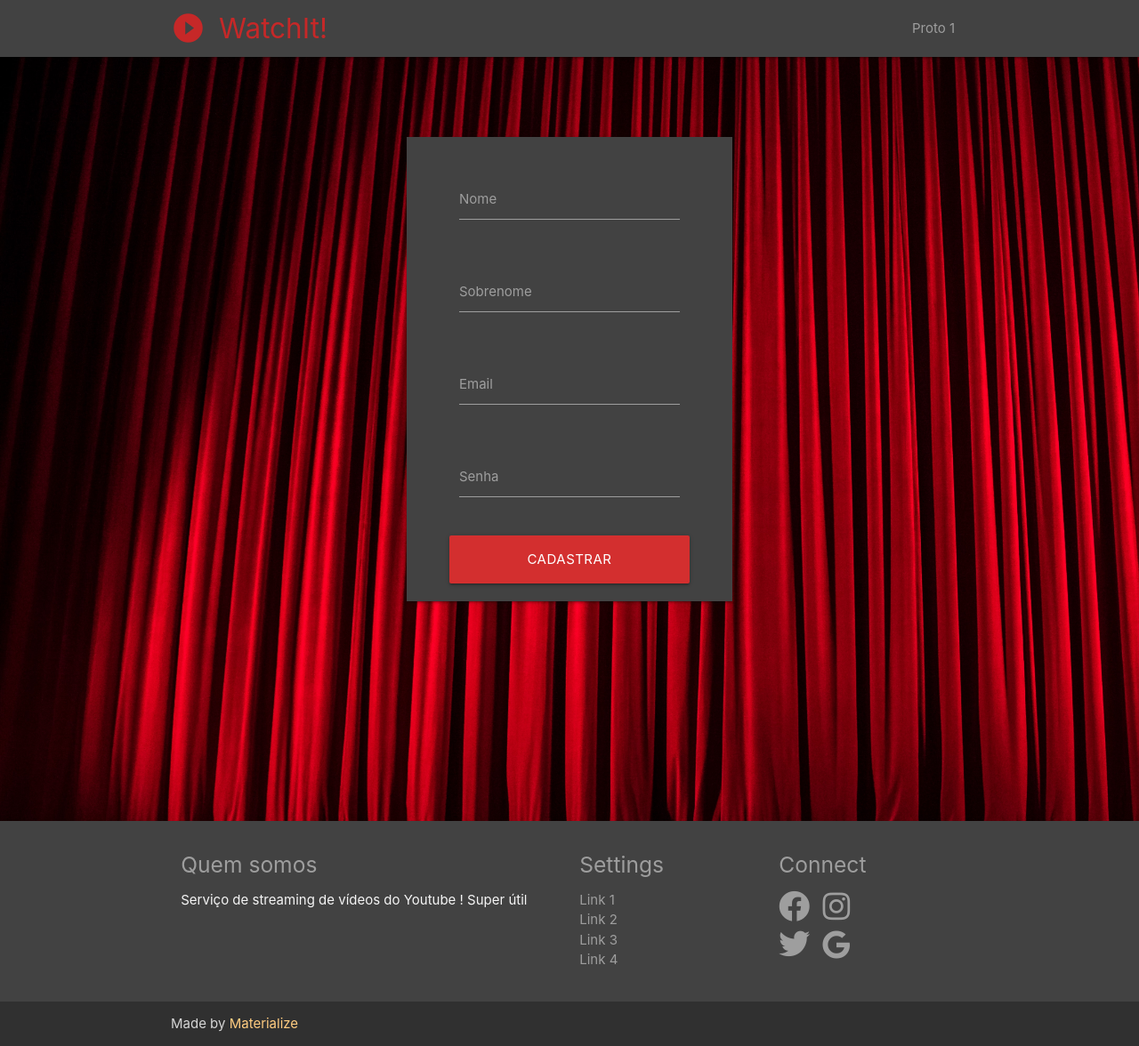
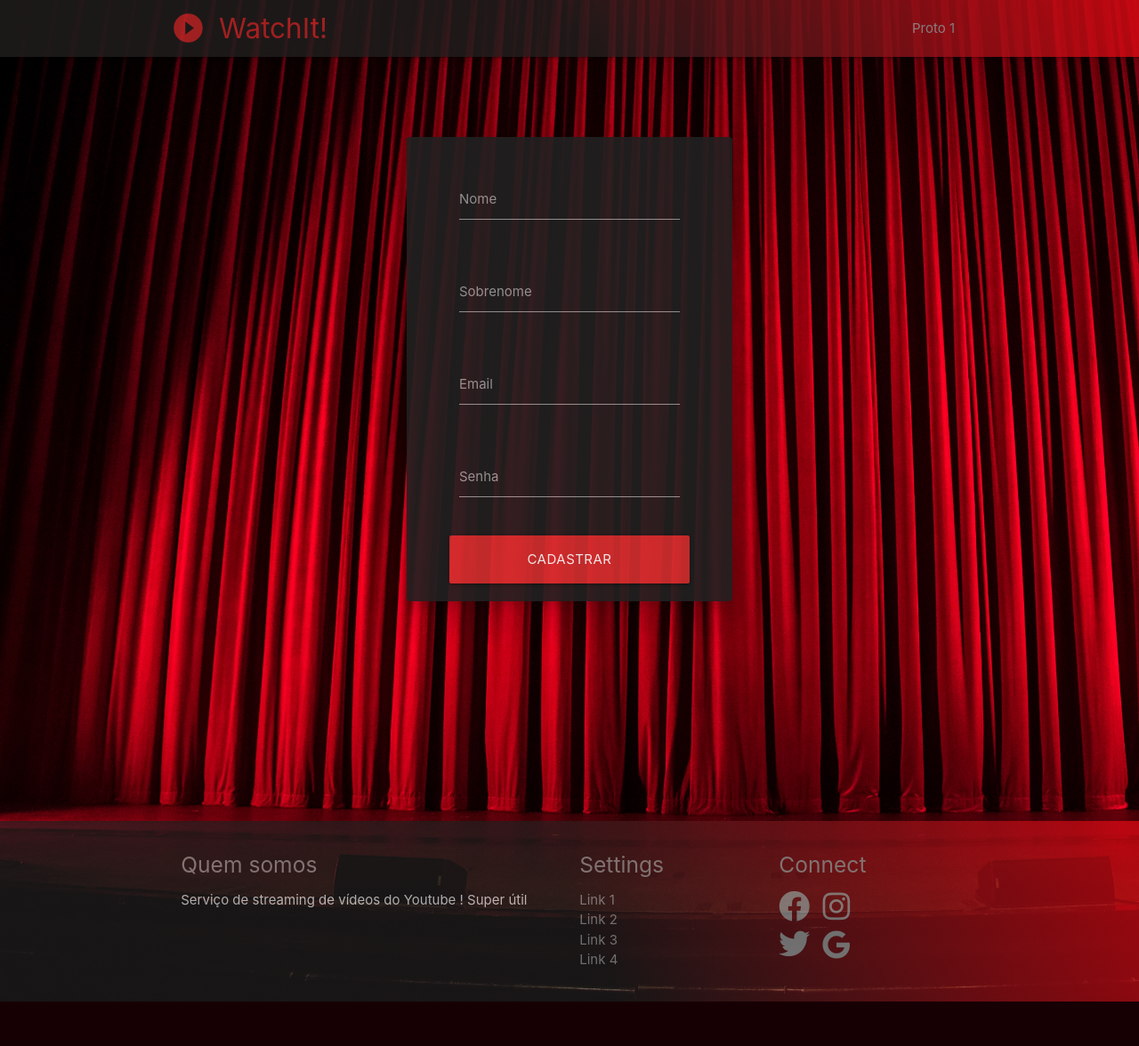
Before and after one commit to DBVeit/ProjetoExperienciaCriativa2, a PHP site: page /ProjetoExperienciaCriativa2/pages/cadastro.php in a window 1280 px wide. Shown: the whole page at 89% size. After the commit the page ends 1126 px from the top, so only its background shows below. Run offline with PHP 8.4, Linux system fonts and the light colour scheme; some libraries are stand-ins or nearby versions.

Commit message:
front update

```diff
--- a/css/style.css
+++ b/css/style.css
@@ -17,17 +17,14 @@ body {
   display: flex;
   min-height: 100vh;
   flex-direction: column;
+  background-image:url("../img/teather.jpg") ;
+  background-size: cover;
 }
 
 main {
   flex: 1 0 auto;
 }
 
-body {
-  background-image: url("../img/teather.jpg");
-  background-size: cover;
-
-}
 
 .input-field input[type=date]:focus + label,
 .input-field input[type=text]:focus + label,
--- a/pages/cadastro.php
+++ b/pages/cadastro.php
@@ -18,9 +18,9 @@
   <script src="../js/jquery.md5.js"></script>
   <script src="../js/encript.js"></script>
 </head>
-<body>
-  <nav class="grey darken-3 lighten-1" role="navigation">
-    <div class="nav-wrapper container"><a id="logo-container" href="#" class="brand-logo"><i class="material-icons" style="font-size: 39px;">play_circle_filled</i>WatchIt!</a>
+<body class="bg-image">
+  <nav class="grey darken-3 lighten-1" style="opacity: 0.8; background-image: linear-gradient(-120DEG,#E50914,#221F1F,#221F1F)" role="navigation" >
+    <div class="nav-wrapper container"><a id="logo-container" href="#" class="brand-logo" ><i class="material-icons" style="font-size: 39px;">play_circle_filled</i>WatchIt!</a>
       <ul class="right hide-on-med-and-down">
         <li><a href="#">Proto 1</a></li>
       </ul>
@@ -40,7 +40,7 @@
     <center>
 
       <div class="container">
-        <div class="grey darken-3 z-depth-1 grey lighten-4 row" style="display: inline-block; padding: 32px 48px 0px 48px;">
+        <div class="grey darken-4 z-depth-5 row" style="display: inline-block; padding: 32px 48px 0px 48px; opacity: 0.9; border-radius: 4px;">
 
           <form class="col s12" onsubmit="return e()" method="post" action="../php/functions/cadastra-usuario.php" id="cadastro">
             <div class='row'>
@@ -138,7 +138,7 @@
   </div>
 
 
-  <footer class="page-footer grey darken-3">
+  <footer class="page-footer grey darken-3" style="opacity: 0.7; background-image: linear-gradient(-120DEG,#E50914,#221F1F,#221F1F);">
     <div class="container">
       <div class="row">
         <div class="col l6 s12">
@@ -166,12 +166,6 @@
           </ul>
         </div>
       </div>
-    </div>
-    <div class="footer-copyright">
-      <div class="container">
-      Made by <a class="orange-text text-lighten-3" href="http://materializecss.com">Materialize</a>
-      </div>
-    </div>
   </footer>
 
 
```
Also changed, not shown: img/teatherblured.jpg (added).
